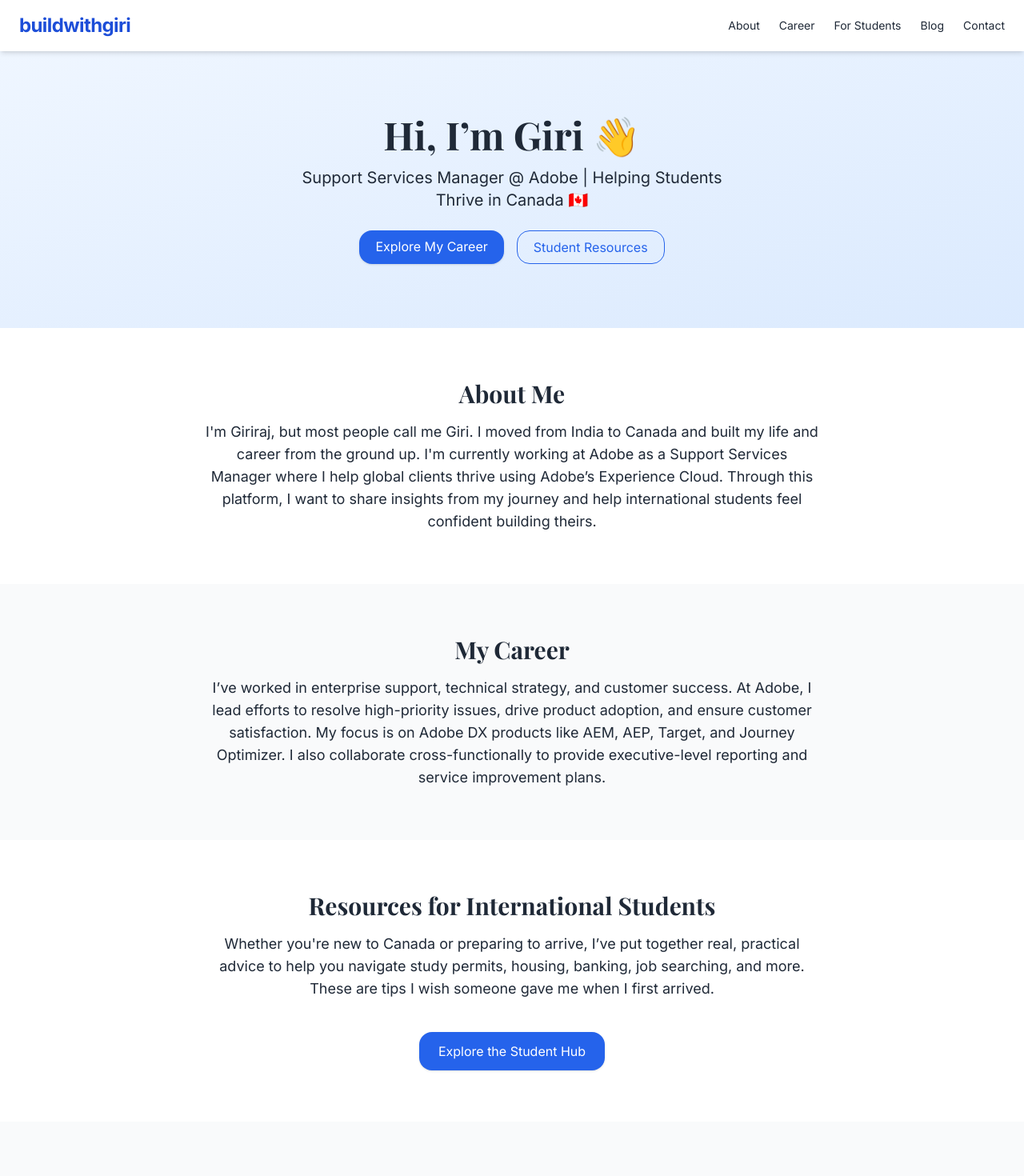
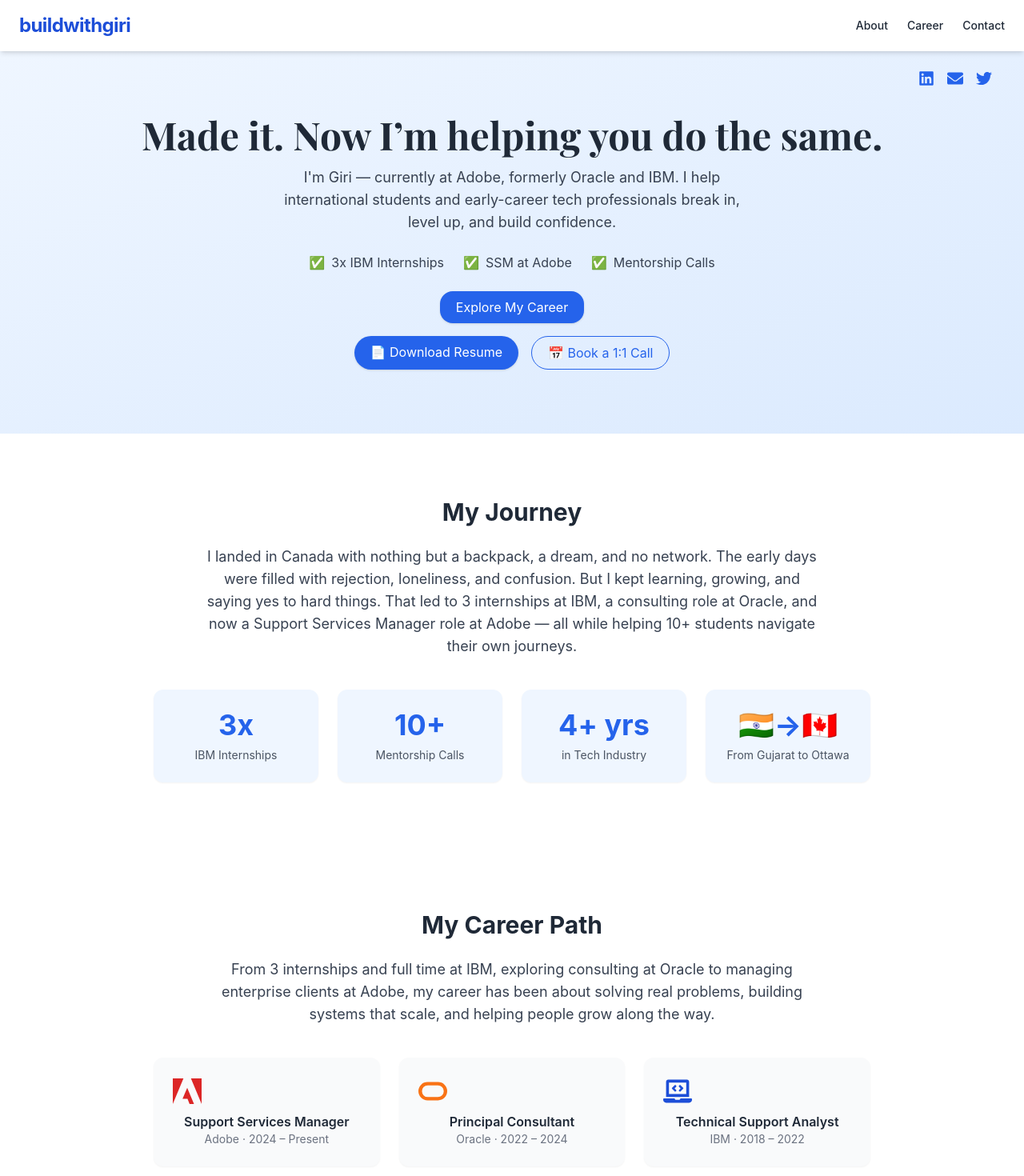
Before and after one commit to giriraj1310/buildwithgiri, a React (Vite) app: page / in a window 1280 px wide. Shown: the top 1470 px of the page at 80% size. Built offline with nearby package versions, Linux system fonts and the light colour scheme.

Commit message:
Hero redesign + Career/About/Contact section upgrades

```diff
--- a/index.html
+++ b/index.html
@@ -12,7 +12,8 @@
     <link rel="icon" href="/favicon.ico" type="image/x-icon" />
 
     <!-- Fonts -->
-    <link href="https://fonts.googleapis.com/css2?family=Inter:wght@400;600;700&display=swap" rel="stylesheet" />
+    <!-- <link href="https://fonts.googleapis.com/css2?family=Inter:wght@400;600;700&display=swap" rel="stylesheet" /> -->
+    <link href="https://fonts.googleapis.com/css2?family=Playfair+Display:wght@700&display=swap" rel="stylesheet">
     <link href="https://fonts.googleapis.com/css2?family=Playfair+Display:wght@700&display=swap" rel="stylesheet" />
 
     <!-- Open Graph / Facebook -->
--- a/src/App.jsx
+++ b/src/App.jsx
@@ -50,6 +50,9 @@
 import Navbar from "./components/Navbar";
 import BackToTopButton from "./components/BackToTopButton";
 import BlogPost from "./pages/BlogPost";
+import { VerticalTimeline } from "./sections/CareerTimeline";
+
+
 import { Element } from "react-scroll";
 
 export default function App() {
@@ -69,9 +72,10 @@
               <Element name="hero"><Hero /></Element>
               <Element name="about"><About /></Element>
               <Element name="career"><Career /></Element>
-              <Element name="students"><Students /></Element>
-              <Element name="blog"><Blog /></Element>
+              {/* <Element name="students"><Students /></Element> */}
+              {/* <Element name="blog"><Blog /></Element> */}
               <Element name="contact"><Contact /></Element>
+
               <BackToTopButton />
               <footer className="text-center py-6 border-t mt-10 text-sm bg-white">
                 <p>&copy; {new Date().getFullYear()} buildwithgiri.com — Made with ❤️ by Giri</p>
--- a/src/components/Navbar.jsx
+++ b/src/components/Navbar.jsx
@@ -1,9 +1,50 @@
+// // src/components/Navbar.jsx
+
+// import React from "react";
+// import { FaBars } from "react-icons/fa";
+// import { Link } from "react-scroll";
+
+
+// export default function Navbar({ isMobileMenuOpen, setMobileMenuOpen }) {
+//   return (
+//     <>
+//       <nav className="w-full px-6 py-4 flex justify-between items-center shadow-md bg-white sticky top-0 z-50">
+//         <h1 className="text-2xl font-bold tracking-tight text-blue-700">buildwithgiri</h1>
+//         <ul className="hidden md:flex gap-6 text-sm font-medium">
+//         <li><Link to="about" smooth={true} duration={500} offset={-60} className="cursor-pointer hover:text-blue-600 transition-colors">About</Link></li>
+//           <li><Link to="career" smooth={true} duration={500} offset={-60} className="cursor-pointer hover:text-blue-600 transition-colors">Career</Link></li>
+//           <li><Link to="students" smooth={true} duration={500} offset={-60} className="cursor-pointer hover:text-blue-600 transition-colors">For Students</Link></li>
+//           <li><Link to="blog" smooth={true} duration={500} offset={-60} className="cursor-pointer hover:text-blue-600 transition-colors">Blog</Link></li>
+//           <li><Link to="contact" smooth={true} duration={500} offset={-60} className="cursor-pointer hover:text-blue-600 transition-colors">Contact</Link></li>
+//         </ul>
+//         <button
+//           onClick={() => setMobileMenuOpen(!isMobileMenuOpen)}
+//           className="md:hidden text-2xl text-blue-700 focus:outline-none"
+//           aria-label="Toggle mobile menu"
+//         >
+//           <FaBars />
+//         </button>
+//       </nav>
+
+//       {isMobileMenuOpen && (
+//         <div className="md:hidden bg-white shadow-md px-6 py-4 space-y-2">
+//           <Link to="about" smooth={true} duration={500} offset={-60} className="block hover:text-blue-600 cursor-pointer">About</Link>
+//           <Link to="career" smooth={true} duration={500} offset={-60} className="block hover:text-blue-600 cursor-pointer">Career</Link>
+//           <Link to="students" smooth={true} duration={500} offset={-60} className="block hover:text-blue-600 cursor-pointer">For Students</Link>
+//           <Link to="blog" smooth={true} duration={500} offset={-60} className="block hover:text-blue-600 cursor-pointer">Blog</Link>
+//           <Link to="contact" smooth={true} duration={500} offset={-60} className="block hover:text-blue-600 cursor-pointer">Contact</Link>
+//         </div>
+//       )}
+//     </>
+//   );
+// }
+
 // src/components/Navbar.jsx
+// // src/components/Navbar.jsx
 
 import React from "react";
 import { FaBars } from "react-icons/fa";
 import { Link } from "react-scroll";
-
 
 export default function Navbar({ isMobileMenuOpen, setMobileMenuOpen }) {
   return (
@@ -11,11 +52,31 @@
       <nav className="w-full px-6 py-4 flex justify-between items-center shadow-md bg-white sticky top-0 z-50">
         <h1 className="text-2xl font-bold tracking-tight text-blue-700">buildwithgiri</h1>
         <ul className="hidden md:flex gap-6 text-sm font-medium">
-        <li><Link to="about" smooth={true} duration={500} offset={-60} className="cursor-pointer hover:text-blue-600 transition-colors">About</Link></li>
-          <li><Link to="career" smooth={true} duration={500} offset={-60} className="cursor-pointer hover:text-blue-600 transition-colors">Career</Link></li>
-          <li><Link to="students" smooth={true} duration={500} offset={-60} className="cursor-pointer hover:text-blue-600 transition-colors">For Students</Link></li>
-          <li><Link to="blog" smooth={true} duration={500} offset={-60} className="cursor-pointer hover:text-blue-600 transition-colors">Blog</Link></li>
-          <li><Link to="contact" smooth={true} duration={500} offset={-60} className="cursor-pointer hover:text-blue-600 transition-colors">Contact</Link></li>
+          <li>
+            <Link to="about" smooth={true} duration={500} offset={-60} className="cursor-pointer hover:text-blue-600 transition-colors">
+              About
+            </Link>
+          </li>
+          <li>
+            <Link to="career" smooth={true} duration={500} offset={-60} className="cursor-pointer hover:text-blue-600 transition-colors">
+              Career
+            </Link>
+          </li>
+          {/* <li>
+            <Link to="students" smooth={true} duration={500} offset={-60} className="cursor-pointer hover:text-blue-600 transition-colors">
+              For Students
+            </Link>
+          </li>
+          <li>
+            <Link to="blog" smooth={true} duration={500} offset={-60} className="cursor-pointer hover:text-blue-600 transition-colors">
+              Blog
+            </Link>
+          </li> */}
+          <li>
+            <Link to="contact" smooth={true} duration={500} offset={-60} className="cursor-pointer hover:text-blue-600 transition-colors">
+              Contact
+            </Link>
+          </li>
         </ul>
         <button
           onClick={() => setMobileMenuOpen(!isMobileMenuOpen)}
@@ -28,11 +89,21 @@
 
       {isMobileMenuOpen && (
         <div className="md:hidden bg-white shadow-md px-6 py-4 space-y-2">
-          <Link to="about" smooth={true} duration={500} offset={-60} className="block hover:text-blue-600 cursor-pointer">About</Link>
-          <Link to="career" smooth={true} duration={500} offset={-60} className="block hover:text-blue-600 cursor-pointer">Career</Link>
-          <Link to="students" smooth={true} duration={500} offset={-60} className="block hover:text-blue-600 cursor-pointer">For Students</Link>
-          <Link to="blog" smooth={true} duration={500} offset={-60} className="block hover:text-blue-600 cursor-pointer">Blog</Link>
-          <Link to="contact" smooth={true} duration={500} offset={-60} className="block hover:text-blue-600 cursor-pointer">Contact</Link>
+          <Link to="about" smooth={true} duration={500} offset={-60} className="block hover:text-blue-600 cursor-pointer">
+            About
+          </Link>
+          <Link to="career" smooth={true} duration={500} offset={-60} className="block hover:text-blue-600 cursor-pointer">
+            Career
+          </Link>
+          {/* <Link to="students" smooth={true} duration={500} offset={-60} className="block hover:text-blue-600 cursor-pointer">
+            For Students
+          </Link>
+          <Link to="blog" smooth={true} duration={500} offset={-60} className="block hover:text-blue-600 cursor-pointer">
+            Blog
+          </Link> */}
+          <Link to="contact" smooth={true} duration={500} offset={-60} className="block hover:text-blue-600 cursor-pointer">
+            Contact
+          </Link>
         </div>
       )}
     </>
--- a/src/sections/About.jsx
+++ b/src/sections/About.jsx
@@ -4,11 +4,30 @@
 
 export default function About() {
   return (
-    <section id="about" className="py-16 px-6 bg-white text-center">
-      <h3 className="text-3xl font-display font-semibold mb-4">About Me</h3>
-      <p className="max-w-3xl mx-auto text-lg">
-        I'm Giriraj, but most people call me Giri. I moved from India to Canada and built my life and career from the ground up. I'm currently working at Adobe as a Support Services Manager where I help global clients thrive using Adobe’s Experience Cloud. Through this platform, I want to share insights from my journey and help international students feel confident building theirs.
+    <section className="py-20 px-6 bg-white text-center">
+      <h3 className="text-3xl font-bold mb-6">My Journey</h3>
+      <p className="max-w-3xl mx-auto text-lg text-gray-700 mb-10">
+        I landed in Canada with nothing but a backpack, a dream, and no network. The early days were filled with rejection, loneliness, and confusion. But I kept learning, growing, and saying yes to hard things.
+        That led to 3 internships at IBM, a consulting role at Oracle, and now a Support Services Manager role at Adobe — all while helping 10+ students navigate their own journeys.
       </p>
+      <div className="max-w-4xl mx-auto grid grid-cols-1 sm:grid-cols-2 md:grid-cols-4 gap-6">
+        <div className="bg-blue-50 rounded-xl p-6 shadow-sm">
+          <p className="text-4xl font-bold text-blue-600">3x</p>
+          <p className="text-sm text-gray-600 mt-2">IBM Internships</p>
+        </div>
+        <div className="bg-blue-50 rounded-xl p-6 shadow-sm">
+          <p className="text-4xl font-bold text-blue-600">10+</p>
+          <p className="text-sm text-gray-600 mt-2">Mentorship Calls</p>
+        </div>
+        <div className="bg-blue-50 rounded-xl p-6 shadow-sm">
+          <p className="text-4xl font-bold text-blue-600">4+ yrs</p>
+          <p className="text-sm text-gray-600 mt-2">in Tech Industry</p>
+        </div>
+        <div className="bg-blue-50 rounded-xl p-6 shadow-sm">
+          <p className="text-4xl font-bold text-blue-600">🇮🇳→🇨🇦</p>
+          <p className="text-sm text-gray-600 mt-2">From Gujarat to Ottawa</p>
+        </div>
+      </div>
     </section>
   );
 }
--- a/src/sections/Career.jsx
+++ b/src/sections/Career.jsx
@@ -1,14 +1,35 @@
 // src/sections/Career.jsx
 
 import React from "react";
+import { FaBriefcase } from "react-icons/fa";
+import { SiOracle } from "react-icons/si";
+import { SiAdobe } from "react-icons/si";
+import { FaLaptopCode } from "react-icons/fa";
 
 export default function Career() {
-  return (
-    <section id="career" className="py-16 px-6 bg-gray-50 text-center">
-      <h3 className="text-3xl font-display font-semibold mb-4">My Career</h3>
-      <p className="max-w-3xl mx-auto text-lg">
-        I’ve worked in enterprise support, technical strategy, and customer success. At Adobe, I lead efforts to resolve high-priority issues, drive product adoption, and ensure customer satisfaction. My focus is on Adobe DX products like AEM, AEP, Target, and Journey Optimizer. I also collaborate cross-functionally to provide executive-level reporting and service improvement plans.
-      </p>
-    </section>
-  );
+    return (
+        <section className="py-20 px-6 bg-white text-center">
+            <h3 className="text-3xl font-bold mb-6">My Career Path</h3>
+            <p className="max-w-3xl mx-auto text-lg text-gray-700 mb-10">
+                From 3 internships and full time at IBM, exploring consulting at Oracle to managing enterprise clients at Adobe, my career has been about solving real problems, building systems that scale, and helping people grow along the way.
+            </p>
+            <div className="max-w-4xl mx-auto grid grid-cols-1 sm:grid-cols-2 md:grid-cols-3 gap-6">
+                <div className="bg-gray-50 rounded-xl p-6 shadow-sm">
+                    <div className="text-4xl text-red-600 mb-2"><SiAdobe /></div>
+                    <p className="font-semibold">Support Services Manager</p>
+                    <p className="text-sm text-gray-500">Adobe · 2024 – Present</p>
+                </div>
+                <div className="bg-gray-50 rounded-xl p-6 shadow-sm">
+                    <div className="text-4xl text-orange-500 mb-2"><SiOracle /></div>
+                    <p className="font-semibold">Principal Consultant</p>
+                    <p className="text-sm text-gray-500">Oracle · 2022 – 2024</p>
+                </div>
+                <div className="bg-gray-50 rounded-xl p-6 shadow-sm">
+                    <div className="text-4xl text-blue-700 mb-2"><FaLaptopCode /></div>
+                    <p className="font-semibold">Technical Support Analyst</p>
+                    <p className="text-sm text-gray-500">IBM · 2018 – 2022</p>
+                </div>
+            </div>
+        </section>
+    );
 }
--- /dev/null
+++ b/src/sections/CareerTimeline.jsx
@@ -0,0 +1,70 @@
+// src/sections/CareerTimeline.jsx
+
+import React from "react";
+
+const timelineData = [
+  {
+    title: "Support Services Manager",
+    organization: "Adobe",
+    location: "Ottawa, ON",
+    duration: "June 2024 – Present"
+  },
+  {
+    title: "Principal Consultant",
+    organization: "Oracle",
+    location: "Mississauga, ON",
+    duration: "Jan 2022 – May 2024"
+  },
+  {
+    title: "Technical Support Analyst",
+    organization: "IBM",
+    location: "Ottawa, ON",
+    duration: "Jan 2020 – Jan 2022"
+  },
+  {
+    title: "Sheridan Leadership & Internships",
+    organization: "Sheridan College & IBM Co-ops",
+    location: "Brampton & Ottawa, ON",
+    duration: "2018 – 2019"
+  },
+  {
+    title: "Computer Systems Technology",
+    organization: "Sheridan College",
+    location: "Brampton, ON",
+    duration: "2016 – 2019"
+  },
+  {
+    title: "Science (ICSE & ISC)",
+    organization: "Queen Of Angels' Convent",
+    location: "India",
+    duration: "– March 2016"
+  }
+];
+
+export function VerticalTimeline() {
+  return (
+    <section className="py-16 px-6 bg-white max-w-3xl mx-auto">
+      <div className="text-center mb-10">
+  <h3 className="text-3xl font-bold mb-4">Career & Education Timeline</h3>
+  <p className="text-gray-700 max-w-xl mx-auto mb-4">
+    I’ve built my career through progressive roles at IBM, Oracle, and Adobe — combining technical depth with client-facing leadership. Here's a snapshot of my journey so far.
+  </p>
+
+  {/* <h3 className="text-3xl font-bold mb-4">Career & Education Timeline</h3> */}
+
+</div>
+      <div className="relative border-l-4 border-blue-500 pl-10 space-y-10">
+        {timelineData.map((item, index) => (
+          <div key={index} className="relative">
+            <div className="absolute -left-[1.55rem] top-1 w-4 h-4 bg-blue-500 rounded-full border-2 border-white"></div>
+            <h4 className="text-xl font-semibold">{item.title}</h4>
+            <p className="text-gray-700">{item.organization}</p>
+            <p className="text-sm text-gray-500">{item.location}</p>
+            <span className="text-sm text-gray-400">{item.duration}</span>
+          </div>
+        ))}
+      </div>
+
+</section>
+  );
+}
--- a/src/sections/Contact.jsx
+++ b/src/sections/Contact.jsx
@@ -5,7 +5,7 @@
 
 export default function Contact() {
   return (
-    <section id="contact" className="py-16 px-6 bg-white text-center">
+    <section id="contact" className="py-16 px-6 bg-gray-50 text-center">
       <h3 className="text-3xl font-display font-semibold mb-4">Contact Me</h3>
       <p className="text-lg mb-6">I'd love to connect! Reach out via any of the platforms below:</p>
       <div className="flex justify-center gap-6 text-3xl text-blue-600">
--- a/src/sections/Hero.jsx
+++ b/src/sections/Hero.jsx
@@ -1,41 +1,57 @@
-// // src/sections/Hero.jsx
-
-// import React from "react";
-
-// export default function Hero() {
-//   return (
-//     <section className="flex flex-col items-center justify-center text-center py-20 px-6 bg-gradient-to-br from-blue-50 to-blue-100">
-//       <h2 className="text-4xl sm:text-5xl font-bold font-display mb-4">Hi, I’m Giri 👋</h2>
-//       <p className="text-lg sm:text-xl max-w-xl mb-6">
-//         Support Services Manager @ Adobe | Helping Students Thrive in Canada 🇨🇦
-//       </p>
-//       <div className="flex gap-4">
-//         <a href="#career" className="px-5 py-2 bg-blue-600 text-white rounded-2xl shadow hover:shadow-lg hover:bg-blue-700 transition">Explore My Career</a>
-//         <a href="#students" className="px-5 py-2 border border-blue-600 text-blue-600 rounded-2xl hover:bg-blue-100 transition">Student Resources</a>
-//       </div>
-//     </section>
-//   );
-// }
-
 // src/sections/Hero.jsx
 
 import React from "react";
 import { Link } from "react-scroll";
+import { FaLinkedin, FaEnvelope, FaTwitter } from "react-icons/fa";
 
 export default function Hero() {
   return (
-    <section className="flex flex-col items-center justify-center text-center py-20 px-6 bg-gradient-to-br from-blue-50 to-blue-100">
-      <h2 className="text-4xl sm:text-5xl font-bold font-display mb-4">Hi, I’m Giri 👋</h2>
-      <p className="text-lg sm:text-xl max-w-xl mb-6">
-        Support Services Manager @ Adobe | Helping Students Thrive in Canada 🇨🇦
-      </p>
-      <div className="flex gap-4">
+    <section className="flex flex-col items-center justify-center text-center py-20 px-6 bg-gradient-to-br from-blue-50 to-blue-100 relative">
+      <div className="flex gap-4 absolute top-6 right-6 md:right-10 text-blue-600 text-xl">
+        <a href="https://www.linkedin.com/in/girirajbhagat/" target="_blank" rel="noopener noreferrer" aria-label="LinkedIn">
+          <FaLinkedin className="hover:text-blue-800 transition" />
+        </a>
+        <a href="mailto:giriraj@example.com" aria-label="Email">
+          <FaEnvelope className="hover:text-blue-800 transition" />
+        </a>
+        <a href="https://twitter.com/yourhandle" target="_blank" rel="noopener noreferrer" aria-label="Twitter">
+          <FaTwitter className="hover:text-blue-800 transition" />
+        </a>
+      </div>
+      <h2 className="text-4xl sm:text-5xl font-bold font-display mb-4" style={{ fontFamily: 'Playfair Display' }}>Made it. Now I’m helping you do the same.</h2>
+      <p className="text-md sm:text-lg max-w-xl mb-6 text-gray-700">
+  I'm Giri — currently at Adobe, formerly Oracle and IBM. I help international students and early-career tech professionals break in, level up, and build confidence.
+</p>
+<div className="text-sm sm:text-base text-gray-700 mb-6 flex flex-col sm:flex-row gap-3 sm:gap-6 justify-center">
+  <div className="flex items-center gap-2"><span className="text-green-600">✅</span> 3x IBM Internships</div>
+  <div className="flex items-center gap-2"><span className="text-green-600">✅</span> SSM at Adobe</div>
+  <div className="flex items-center gap-2"><span className="text-green-600">✅</span> Mentorship Calls</div>
+</div>
+      <div className="flex gap-4 mb-4">
         <Link to="career" smooth={true} duration={500} offset={-60} className="px-5 py-2 bg-blue-600 text-white rounded-2xl shadow hover:shadow-lg hover:bg-blue-700 transition cursor-pointer">
           Explore My Career
         </Link>
-        <Link to="students" smooth={true} duration={500} offset={-60} className="px-5 py-2 border border-blue-600 text-blue-600 rounded-2xl hover:bg-blue-100 transition cursor-pointer">
+        {/* <Link to="students" smooth={true} duration={500} offset={-60} className="px-5 py-2 border border-blue-600 text-blue-600 rounded-2xl hover:bg-blue-100 transition cursor-pointer">
           Student Resources
-        </Link>
+        </Link> */}
+      </div>
+      <div className="flex gap-4 flex-wrap justify-center">
+        <a
+          href="/Bhagat_Giriraj_Resume.pdf"
+          target="_blank"
+          rel="noopener noreferrer"
+          className="inline-block px-5 py-2 bg-blue-600 text-white rounded-full shadow hover:bg-blue-700 transition"
+        >
+          📄 Download Resume
+        </a>
+        <a
+          href="https://calendly.com/giriraj1310/30min"
+          target="_blank"
+          rel="noopener noreferrer"
+          className="inline-block px-5 py-2 border border-blue-600 text-blue-600 rounded-full hover:bg-blue-100 transition"
+        >
+          📅 Book a 1:1 Call
+        </a>
       </div>
     </section>
   );
```
Also changed, not shown: 1 other file (tests, documents, lock files or other folders).
